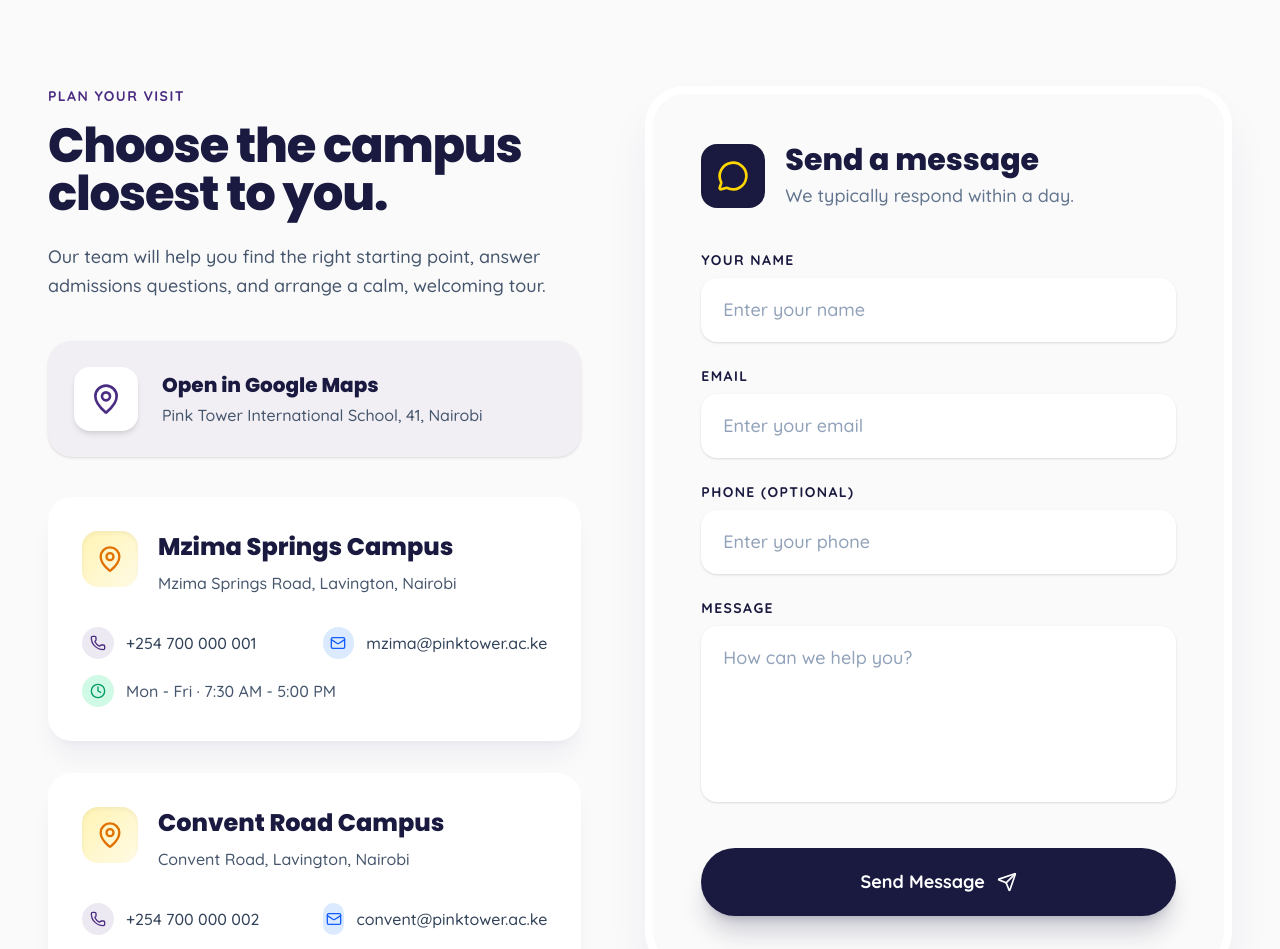
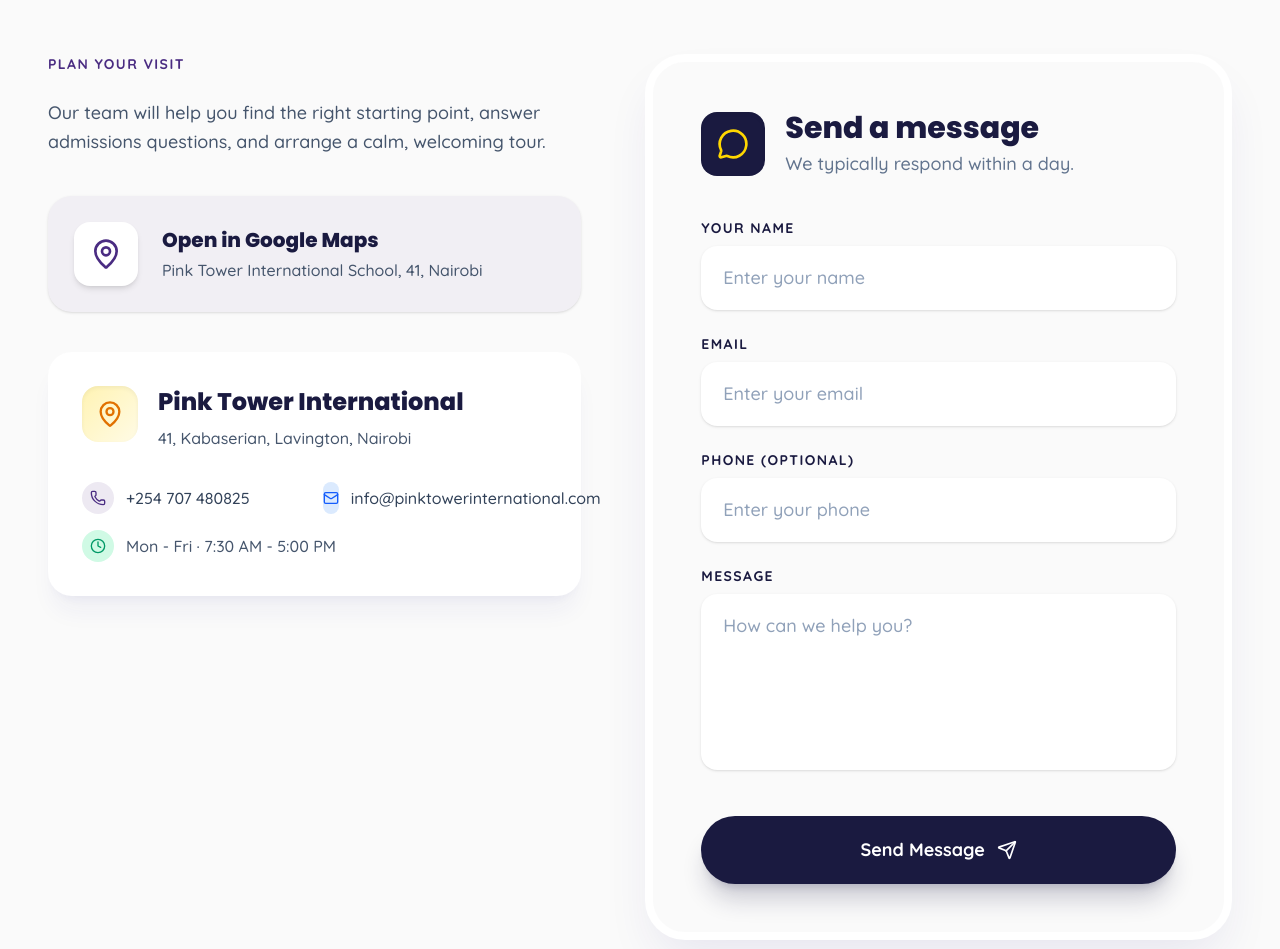
Before and after one commit to muthuieric/pink-tower, a Next.js app: page /contact in a window 1280 px wide. Shown: the part 680-1629 px from the top of the page. Built offline with nearby package versions, Linux system fonts and the light colour scheme.

Commit message:
changed location

```diff
--- a/src/app/(public)/contact/page.tsx
+++ b/src/app/(public)/contact/page.tsx
@@ -5,16 +5,10 @@
 
 const campuses = [
   {
-    name: "Mzima Springs Campus",
-    addr: "Mzima Springs Road, Lavington, Nairobi",
-    phone: "+254 700 000 001",
-    email: "mzima@pinktower.ac.ke",
-  },
-  {
-    name: "Convent Road Campus",
-    addr: "Convent Road, Lavington, Nairobi",
-    phone: "+254 700 000 002",
-    email: "convent@pinktower.ac.ke",
+    name: "Pink Tower International",
+    addr: "41, Kabaserian, Lavington, Nairobi",
+    phone: "+254 707 480825",
+    email: "info@pinktowerinternational.com",
   },
 ];
 
@@ -80,7 +74,7 @@
             <span className="text-purple">Lavington.</span>
           </h1>
           <p className="mt-8 max-w-3xl text-lg md:text-xl leading-relaxed text-slate-600">
-            Two beautiful campuses, one warm community. We can&apos;t wait to meet you and your family.
+            One warm community. We can&apos;t wait to meet you and your family.
           </p>
         </div>
       </section>
@@ -93,7 +87,7 @@
           <div>
             <p className="text-sm font-extrabold uppercase tracking-widest text-purple mb-4">Plan Your Visit</p>
             <h2 className="text-3xl font-heading font-extrabold tracking-tight text-navy md:text-5xl">
-              Choose the campus closest to you.
+
             </h2>
             <p className="mt-6 text-lg leading-relaxed text-slate-600">
               Our team will help you find the right starting point, answer admissions questions, and arrange a calm, welcoming tour.
```
